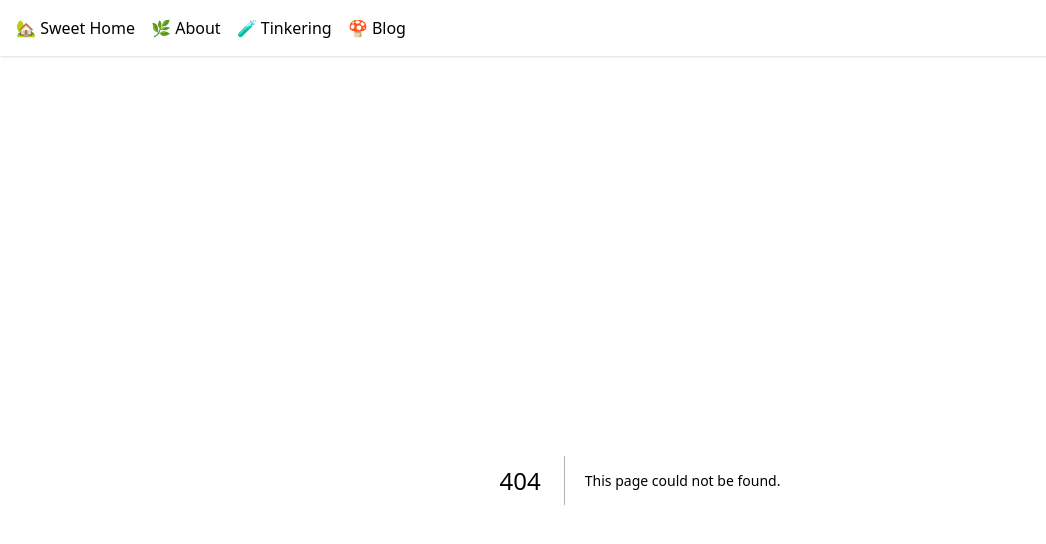
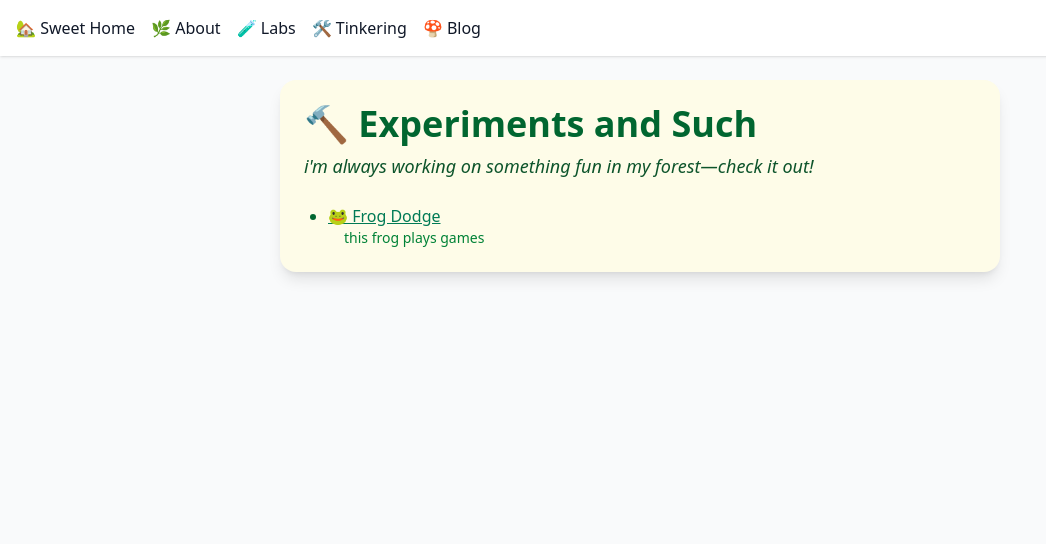
Before and after one commit to Olivetree312/my-resume-site, a Next.js app: page /tinkering in a window 1280 px wide. Before the commit this address had no page. Shown: the top 544 px of the page, without its empty margins (0-1046 px from the left). Built offline with nearby package versions, Linux system fonts and the light colour scheme.

Commit message:
added frog game

```diff
--- a/app/layout.tsx
+++ b/app/layout.tsx
@@ -13,7 +13,8 @@ export default function RootLayout({ children }: { children: React.ReactNode })
         <nav className="p-4 shadow bg-white flex gap-4">
           <Link href="/">🏡 Sweet Home</Link>
           <Link href="/about">🌿 About</Link>
-          <Link href="/projects">🧪 Tinkering</Link>
+          <Link href="/projects">🧪 Labs</Link>
+          <Link href="/tinkering">🛠️ Tinkering</Link>
           <Link href="/blog">🍄 Blog</Link>
         </nav>
         <main className="p-6 max-w-3xl mx-auto">{children}</main>
--- a/app/projects/page.tsx
+++ b/app/projects/page.tsx
@@ -1,7 +1,7 @@
 export default function ProjectsPage() {
   return (
     <section className="max-w-3xl mx-auto p-6 bg-yellow-50 rounded-2xl shadow-lg">
-      <h1 className="text-4xl font-bold text-yellow-900 mb-4">🧪 Forest Findings & Tinkered Trinkets</h1>
+      <h1 className="text-4xl font-bold text-yellow-900 mb-4">🧪 Forest Findings</h1>
       <p className="text-lg text-yellow-800 mb-6">
         Below are a few enchanted logs from my studies, available to read or take home as scrolls:
       </p>
--- /dev/null
+++ b/app/tinkering/page.tsx
@@ -0,0 +1,21 @@
+import Link from "next/link";
+
+export default function TinkeringPage() {
+  return (
+    <section className="max-w-3xl mx-auto p-6 bg-yellow-50 rounded-2xl shadow-lg">
+      <h1 className="text-4xl font-bold text-green-800 mb-2">🔨 Experiments and Such</h1>
+      <p className="text-lg text-green-900 mb-6 italic">
+        i'm always working on something fun in my forest—check it out!
+      </p>
+
+      <ul className="list-disc pl-6 space-y-4 text-green-800">
+        <li>
+          <Link href="/tinkering/frog-dodge/index.html" className="text-emerald-700 underline hover:text-emerald-900">
+          🐸 Frog Dodge
+          </Link>
+          <p className="text-sm text-green-700 ml-4">this frog plays games</p>
+        </li>
+      </ul>
+    </section>
+  );
+}
```
